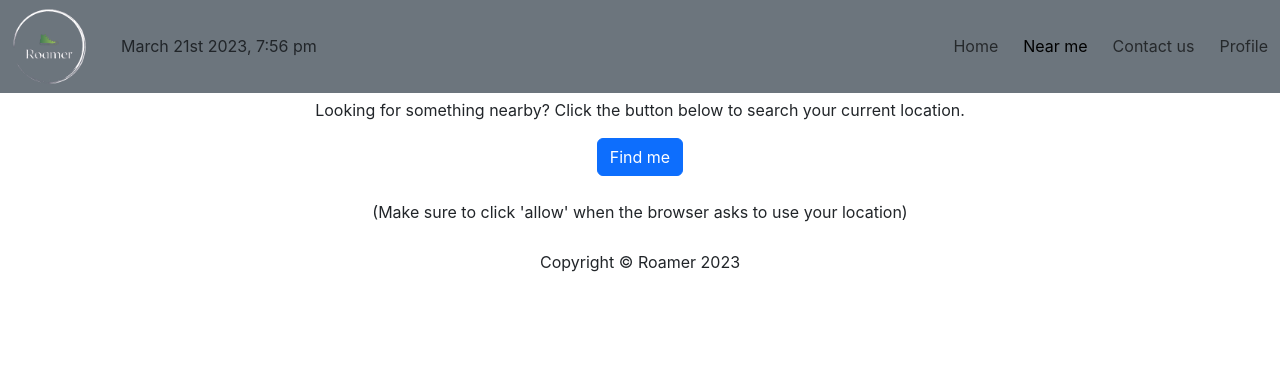
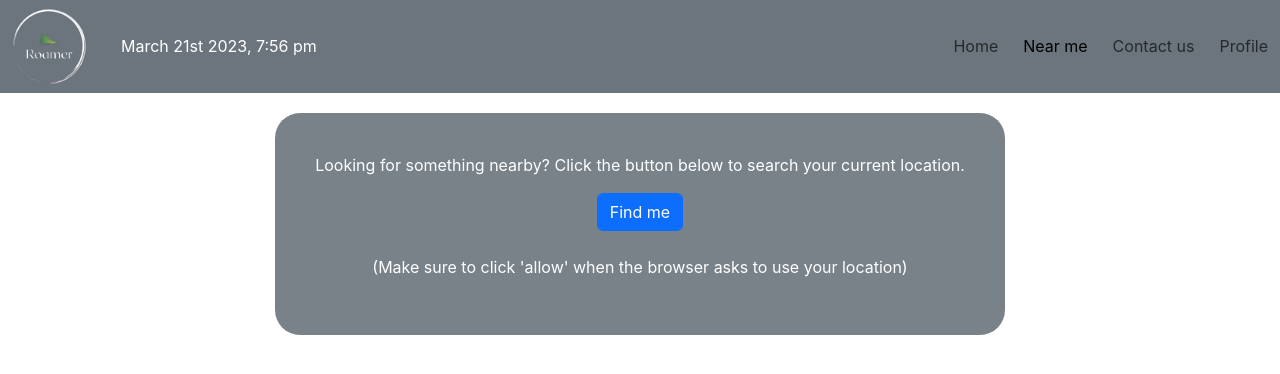
Before and after one commit to Nulula/roamer, a React (Create React App) app: page /nearme in a window 1280 px wide. Shown: the top 374 px of the page. Built offline with nearby package versions, Linux system fonts and the light colour scheme.

Commit message:
near me page includes city name

```diff
--- a/src/components/Geolocation.js
+++ b/src/components/Geolocation.js
@@ -4,6 +4,7 @@ import Map from "./Map";
 import Weather from "./Weather";
 import SearchCategories from "./SearchCategories";
 import PlacesInfo from "./PlacesInfo";
+import axios from "axios";
 
 function Geolocation() {
   // Setting states
@@ -14,6 +15,7 @@ function Geolocation() {
   const [startP, setStartP] = useState("");
   const [searching, setSearching] = useState(false);
   const [categoryResponse, setCategoryResponse] = useState();
+  const [locationName, setLocationName] = useState([]);
 
   // Checks for coordinates and sets them as the start point
   useEffect(() => {
@@ -23,6 +25,13 @@ function Geolocation() {
 
     const newStartP = `${longitude},${latitude}`;
     setStartP(newStartP);
+
+    axios.get("https://api.geoapify.com/v1/geocode/reverse?lat=" + latitude + "&lon=" + longitude + "&type=city&format=json&apiKey=8f4690110c99450d8e8c77713b77c534")
+    .then((res) => {
+      console.log(res);
+      setLocationName([res.data.results[0].city, res.data.results[0].country])
+    });
+
   }, [latitude, longitude]);
 
   //API call for categories
@@ -68,7 +77,7 @@ function Geolocation() {
   if (!latitude) {
     return (
       <div className="find-me-container">
-        <div className="text-center">
+        <div className="find-me-text text-center">
           <p>Looking for something nearby? Click the button below to search your current location.</p>
           <button type="submit" className="btn btn-primary" id="nearMeButton" onClick={handleClick}>Find me</button>
           <br /><br />
@@ -79,7 +88,7 @@ function Geolocation() {
   } else {
     return (
       <div className="row">
-      <h1 className="page-title">Currently Roaming: {!coordinates.key ? "London" : coordinates.cityName}</h1>
+      <h1 className="page-title">Currently Roaming: {locationName[0]}, {locationName[1]}</h1>
       <div className="col-lg-8">
         <Map
           lat={latitude}
--- a/src/components/PlacesInfo.js
+++ b/src/components/PlacesInfo.js
@@ -18,9 +18,9 @@ function PlacesInfo({ data }) {
         {places.map((place, index) => {
           return (
             <li key={index}>
-              <h2>
+              <h4>
                 {index + 1}. {place.properties.address_line1}
-              </h2>
+              </h4>
               <p>{place.properties.address_line2}</p>
               <p>{place.properties.datasource.raw.phone}</p>
               <a
--- a/src/components/Weather.js
+++ b/src/components/Weather.js
@@ -71,7 +71,7 @@ function Weather(props) {
     <div className="cardContainer">
       <div className="card" style={{ width: "16rem" }}>
         <div className="card-body">
-          <h3>Weather in {weather.cityName}</h3>
+          <h4>Weather in {weather.cityName}</h4>
           <img src={weather.urlIcon} alt={weather.clouds}></img>
           <p>
             {weather.clouds.charAt(0).toUpperCase() + weather.clouds.slice(1)}
@@ -84,7 +84,7 @@ function Weather(props) {
       </div>
       <div className="card" style={{ width: "16rem" }}>
         <div className="card-body">
-          <h3>Weather in {futureWeather.cityName} in 3 hours</h3>
+          <h4>Weather in {futureWeather.cityName} in 3 hours</h4>
           <img src={futureWeather.urlIcon} alt={futureWeather.clouds}></img>
           <p>
             {futureWeather.clouds.charAt(0).toUpperCase() +
--- a/src/components/WrapperForSearch.js
+++ b/src/components/WrapperForSearch.js
@@ -18,6 +18,7 @@ function WrapperForSearch() {
   const [cityValue, setCityValue] = useState("");
   const [countryValue, setCountryValue] = useState("");
   const [coordinates, setCoordinates] = useState({
+    cityName: "",
     lat: 0,
     lon: 0,
     key: "",
@@ -41,6 +42,7 @@ function WrapperForSearch() {
       .then((res) => {
         console.log("Res" + res.data.results[0].lat);
         setCoordinates({
+          cityName: res.data.results[0].city,
           lat: res.data.results[0].lat,
           lon: res.data.results[0].lon,
           key: res.data.results[0].place_id,
--- a/src/index.css
+++ b/src/index.css
@@ -5,6 +5,7 @@ body {
     sans-serif;
   -webkit-font-smoothing: antialiased;
   -moz-osx-font-smoothing: grayscale;
+  color: #fff;
 }
 
 code {
@@ -73,7 +74,7 @@ h1, h2, h3 {
   margin: 20px;
   padding: 40px;
   border-radius: 25px;
-  background-color: rgba(255, 255, 255, 0.7);
+  background-color: rgba(108, 117, 125, 0.9);
 }
 
 .home-search-form img {
@@ -97,7 +98,6 @@ h1, h2, h3 {
   height: 150px;
 }
 
-
 .places-list-container ul {
   list-style: none;
 }
@@ -105,12 +105,25 @@ h1, h2, h3 {
 .city-search,
 .category-search,
 .places-list-container,
-.card,
-.find-me-container {
-  background-color: rgba(255, 255, 255, 0.7);
+.card {
+  background-color: rgba(108, 117, 125, 0.9);
   padding: 5px;
   margin-bottom: 5px;
   border-radius: 20px;
+}
+
+.find-me-container {
+  display: flex;
+  flex-direction: column;
+  justify-content: center;
+  align-items: center;
+}
+
+.find-me-text {
+  margin: 20px;
+  padding: 40px;
+  border-radius: 25px;
+  background-color: rgba(108, 117, 125, 0.9);
 }
 
 .row {
@@ -128,8 +141,11 @@ h1, h2, h3 {
 .feedback-form {
   width: 80%;
   max-width: 800px;
-  margin-top: 20px;
   display: flex;
   flex-direction: column;
   gap: 20px;
+  background-color: rgba(108, 117, 125, 0.9);
+  margin: 20px;
+  padding: 40px;
+  border-radius: 25px;
 }
```
